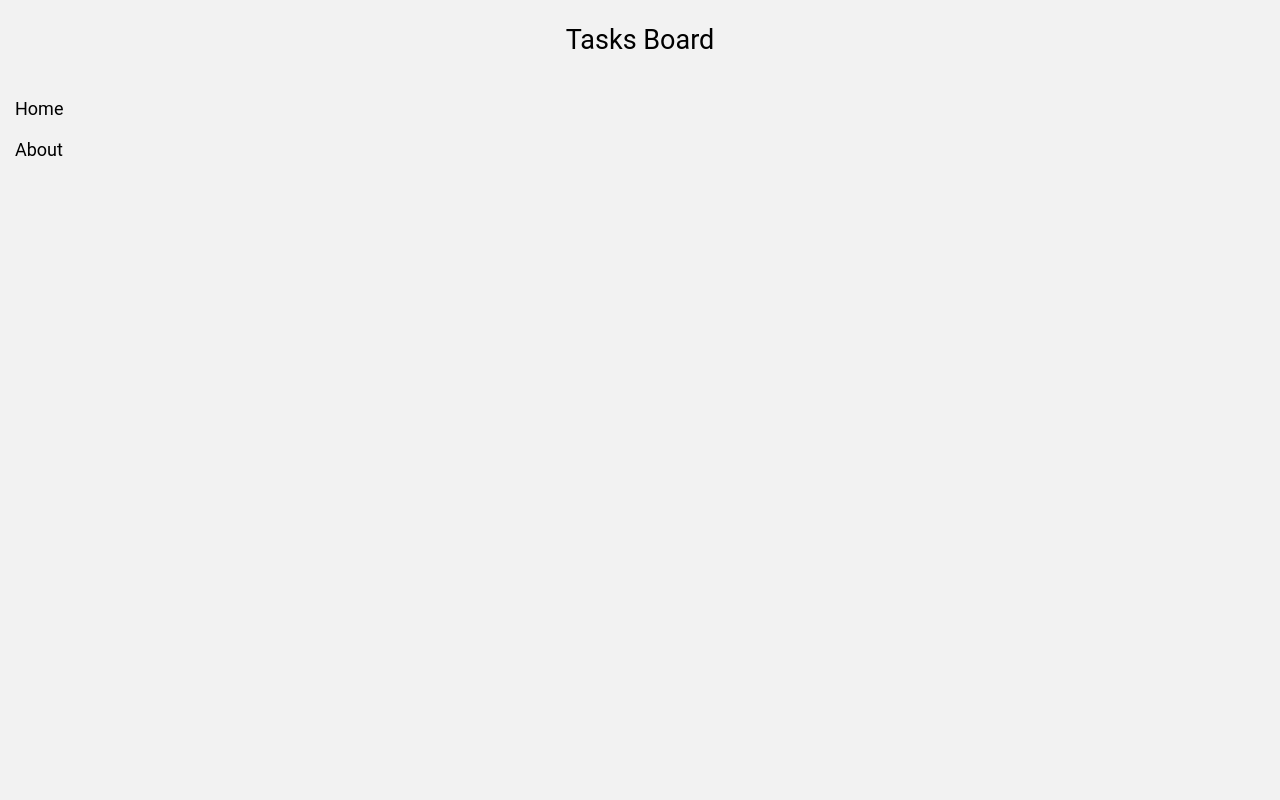
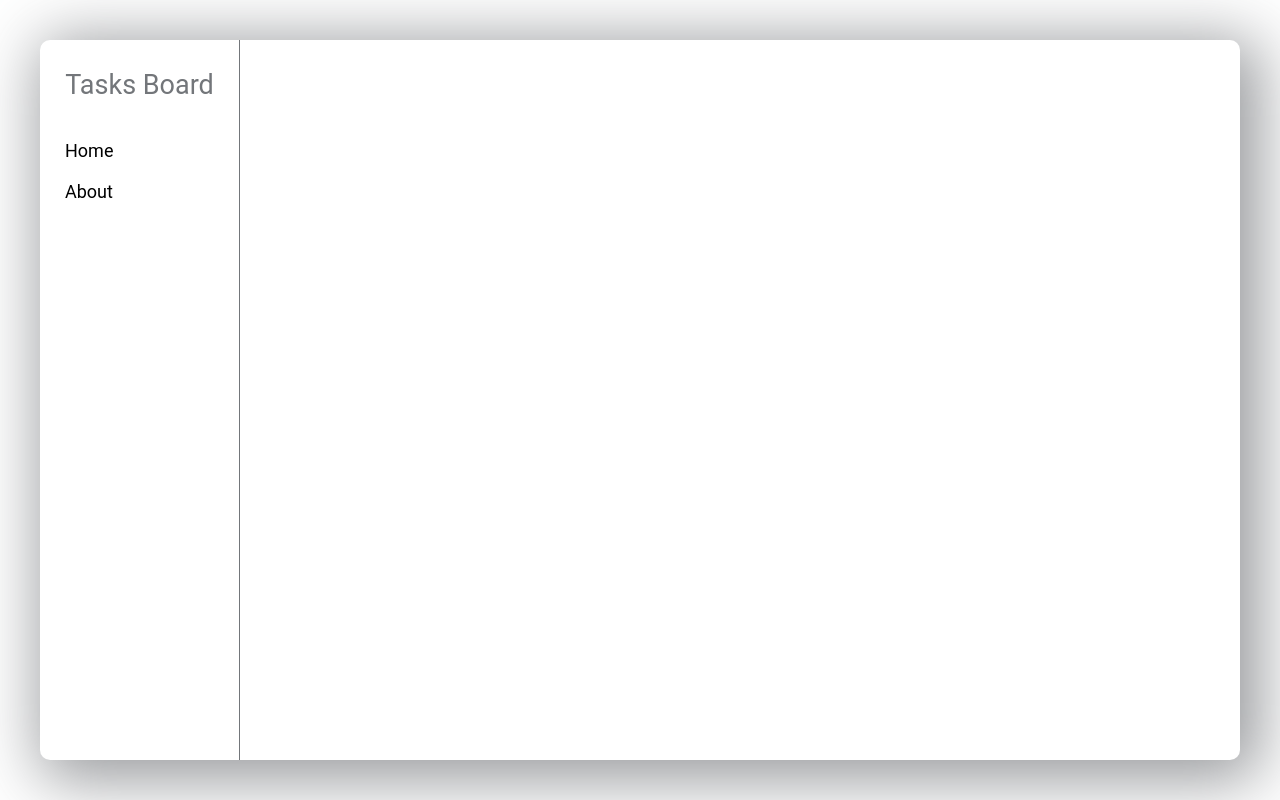
Before and after one commit to mazcka/TasksBoard, an Angular app: page /home in a window 1280 px wide. Built offline with nearby package versions, Linux system fonts and the light colour scheme.

Commit message:
UI improvements

```diff
--- a/src/app/app.component.html
+++ b/src/app/app.component.html
@@ -1,4 +1,4 @@
-<div class="layout">
+<div class="layout shadow">
     <div class="header">
         <app-header></app-header>
     </div>
--- a/src/app/app.component.scss
+++ b/src/app/app.component.scss
@@ -7,18 +7,27 @@
         height: 100%;
         display: grid;
         grid-template-areas:
-            "header header"
+            "header space"
             "nav content-wrapper";
-        grid-template-columns: 150px 1fr;
-        grid-template-rows: 80px 1fr;
+        grid-template-columns: 200px 1fr;
+        grid-template-rows: 90px 1fr;
+        border-radius: 10px;
+    }
+
+    .shadow {
+        box-shadow: 10px 10px 64px 10px rgba(115, 118, 122, 0.74);
+        -webkit-box-shadow: 10px 10px 64px 10px rgba(115, 118, 122, 0.74);
+        -moz-box-shadow: 10px 10px 64px 10px rgba(115, 118, 122, 0.74);
     }
 
     .header {
         grid-area: header;
+        border-right: 1px solid #73767a;
     }
 
     .nav {
         grid-area: nav;
+        border-right: 1px solid #73767a;
     }
 
     .content-wrapper {
--- a/src/app/app.module.ts
+++ b/src/app/app.module.ts
@@ -6,13 +6,15 @@ import { AppComponent } from './app.component';
 import { BoardComponent } from './board/board.component';
 import { NavigationBarComponent } from './navigation-bar/navigation-bar.component';
 import { HeaderComponent } from './header/header.component';
+import { TaskItemComponent } from './board/task-item/task-item.component';
 
 @NgModule({
   declarations: [
     AppComponent,
     BoardComponent,
     NavigationBarComponent,
-    HeaderComponent
+    HeaderComponent,
+    TaskItemComponent
   ],
   imports: [
     BrowserModule,
--- /dev/null
+++ b/src/app/board/task-item/task-item.component.ts
@@ -0,0 +1,15 @@
+import { Component, OnInit } from '@angular/core';
+
+@Component({
+  selector: 'app-task-item',
+  templateUrl: './task-item.component.html',
+  styleUrls: ['./task-item.component.scss']
+})
+export class TaskItemComponent implements OnInit {
+
+  constructor() { }
+
+  ngOnInit(): void {
+  }
+
+}
--- a/src/app/header/header.component.scss
+++ b/src/app/header/header.component.scss
@@ -7,6 +7,7 @@
 
         span {
             font-size: 1.5em;
+            color: #73767a;
             cursor: pointer;
         }
     }
--- a/src/app/navigation-bar/navigation-bar.component.html
+++ b/src/app/navigation-bar/navigation-bar.component.html
@@ -1,4 +1,6 @@
-<ul>
-    <li>Home</li>
-    <li>About</li>
-</ul>
+<div class="nav-wrapper">
+    <ul>
+        <li>Home</li>
+        <li>About</li>
+    </ul>
+</div>
--- a/src/app/navigation-bar/navigation-bar.component.scss
+++ b/src/app/navigation-bar/navigation-bar.component.scss
@@ -1,13 +1,24 @@
 :host {
+    .nav-wrapper {
+        height: 100%;
+    }
+
     ul {
         list-style-type: none;
-        padding-left: 15px;
+        margin: 0;
+        padding: 0;
 
         li {
             display: flex;
             align-items: center;
             justify-content: start;
-            margin-bottom: 20px;
+            padding: 10px 25px;
+
+            &:hover {
+                background-color: black;
+                color: #f2f2f2;
+                border-radius: 8px;
+            }
         }
     }
 }
--- a/src/styles.scss
+++ b/src/styles.scss
@@ -27,7 +27,7 @@ body {
 }
 body {
     margin: 0;
+    padding: 40px;
     font-family: Roboto, "Helvetica Neue", sans-serif;
     font-size: 18px;
-    background-color: #F2F2F2;
 }
```
Also changed, not shown: src/app/board/task-item/task-item.component.html (added), src/app/board/task-item/task-item.component.scss (added), 1 other file (tests, documents, lock files or other folders).
